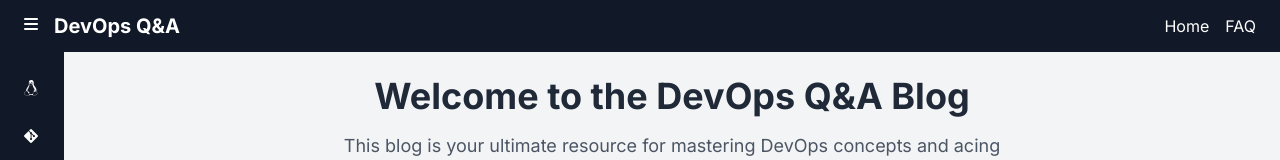
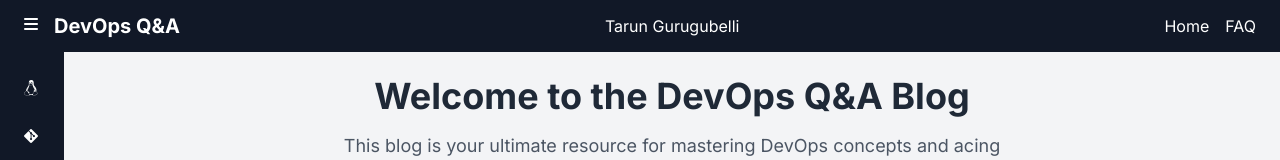
Before and after one commit to tarun-gurugubelli/devops-qna-blog, an Angular app: page / in a window 1280 px wide. Shown: the top 160 px of the page. Built offline with nearby package versions, Linux system fonts and the light colour scheme.

Commit message:
added name

```diff
--- a/src/app/components/header/header.component.html
+++ b/src/app/components/header/header.component.html
@@ -7,6 +7,9 @@
         </button>
         <a routerLink="/" class="text-xl font-bold text-white">DevOps Q&A</a>
       </div>
+      <div>
+        <h2 class="text-white hover:text-gray-300">Tarun Gurugubelli</h2>
+      </div>
       <div class="flex space-x-4">
         <a routerLink="/" class="text-white hover:text-gray-300">Home</a>
         <a routerLink="/faq" class="text-white hover:text-gray-300">FAQ</a>
```
